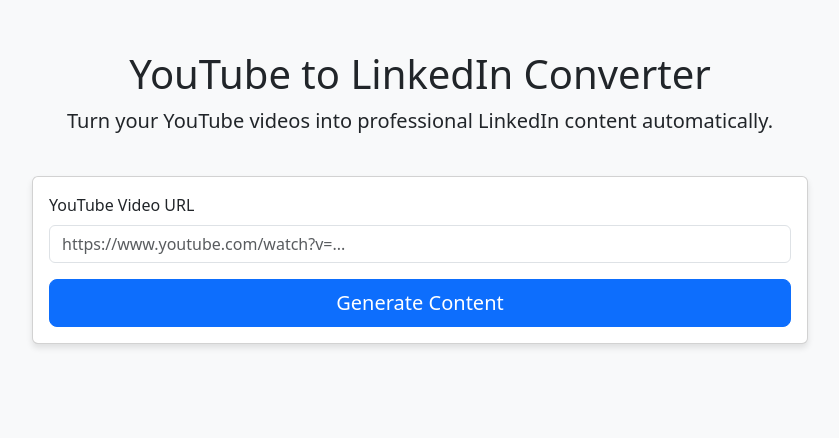
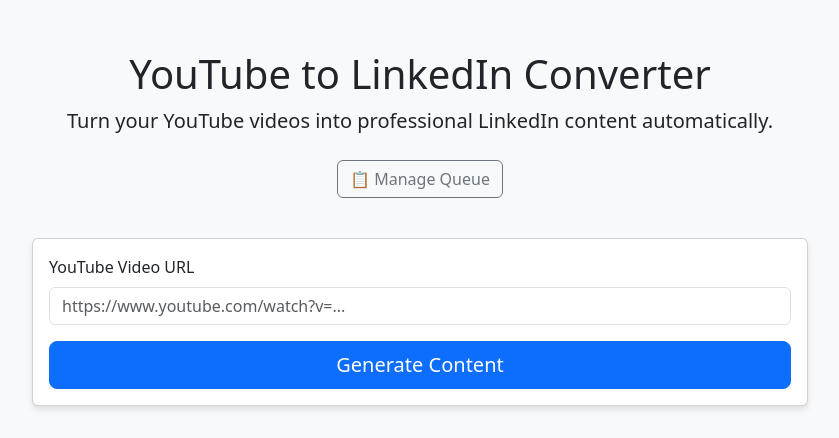
Before and after one commit to Pu11en/youtube-to-linkedin, a Flask app: page / in a window 1280 px wide. Shown: the top 438 px of the page, without its empty margins (220-1059 px from the left). Run offline with Flask 3, Linux system fonts and the light colour scheme; some libraries are stand-ins or nearby versions.

Commit message:
Add queue link to homepage

```diff
--- a/api/templates/index.html
+++ b/api/templates/index.html
@@ -18,6 +18,7 @@
         <div class="header">
             <h1>YouTube to LinkedIn Converter</h1>
             <p class="lead">Turn your YouTube videos into professional LinkedIn content automatically.</p>
+            <a href="/queue" class="btn btn-outline-secondary mt-2">📋 Manage Queue</a>
         </div>
 
         <div class="card">
```
